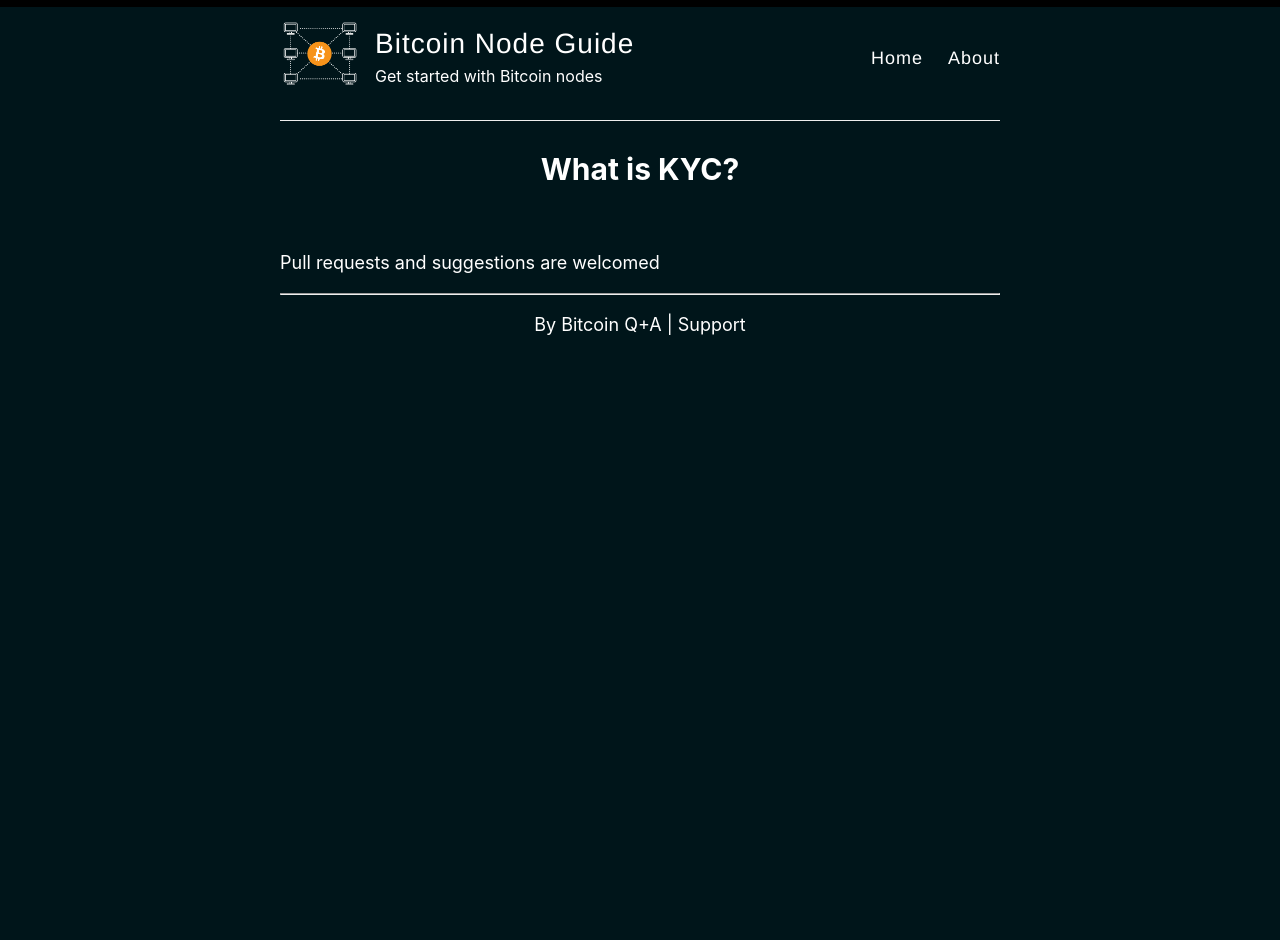
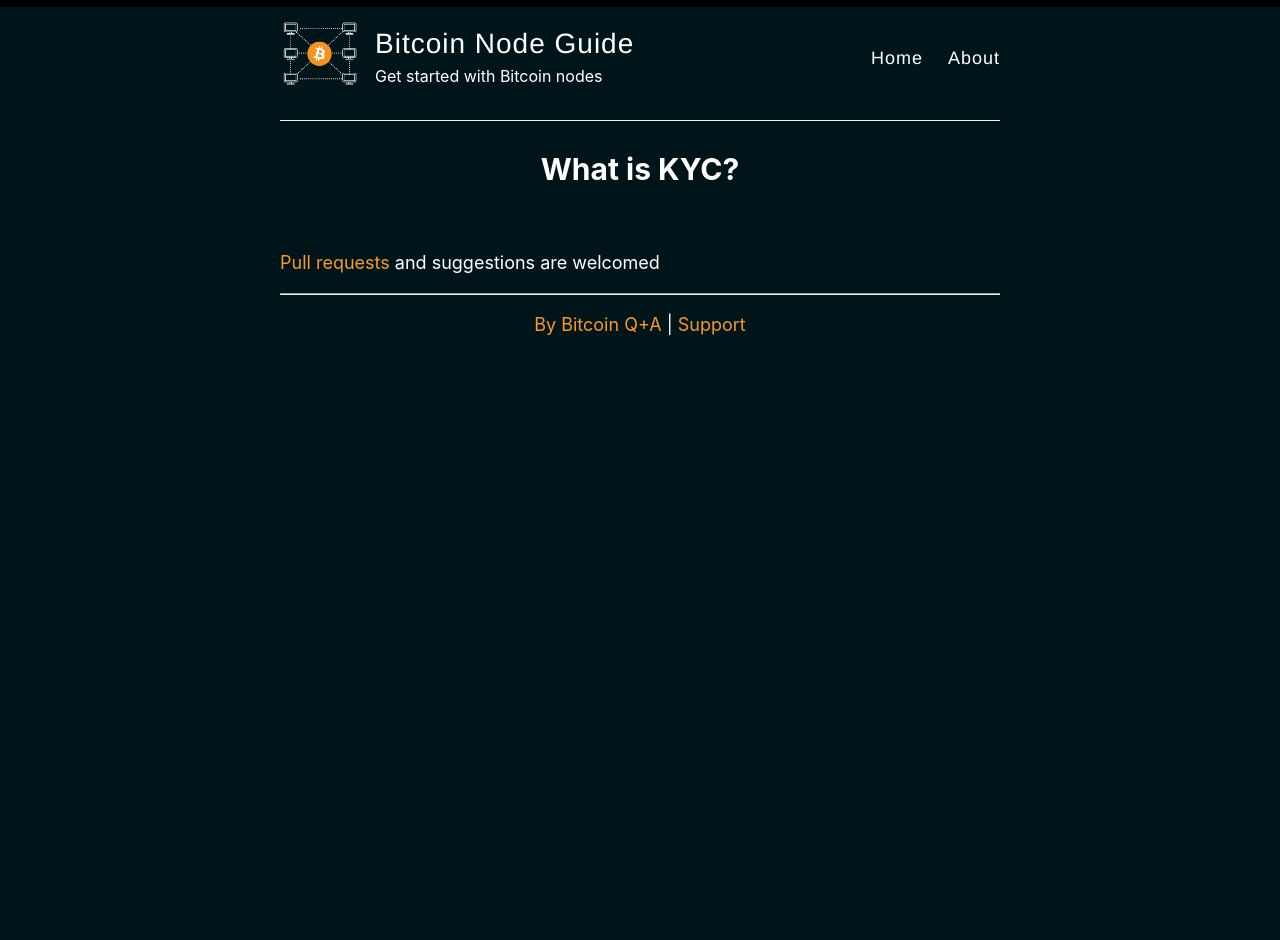
Before and after one commit to BitcoinQnA/node-guide, a Jekyll site: the page built from index.html, in a window 1280 px wide. Built offline with Jekyll 4.4.1, drawn with Linux system fonts in a browser that asks for light colours; the list of posts is cut into pages by our own code.

Commit message:
Update style.scss

```diff
--- a/assets/style.scss
+++ b/assets/style.scss
@@ -177,11 +177,11 @@ span[data-pullquote]:before {
 }
 
 a {
-  color: #fff;
+  color: $yellow;
   text-decoration: none;
 	cursor: pointer;
   &:hover, &:active {
-    color: $yellow;
+    color: #ffeb9b;
   }
 }
 
```
